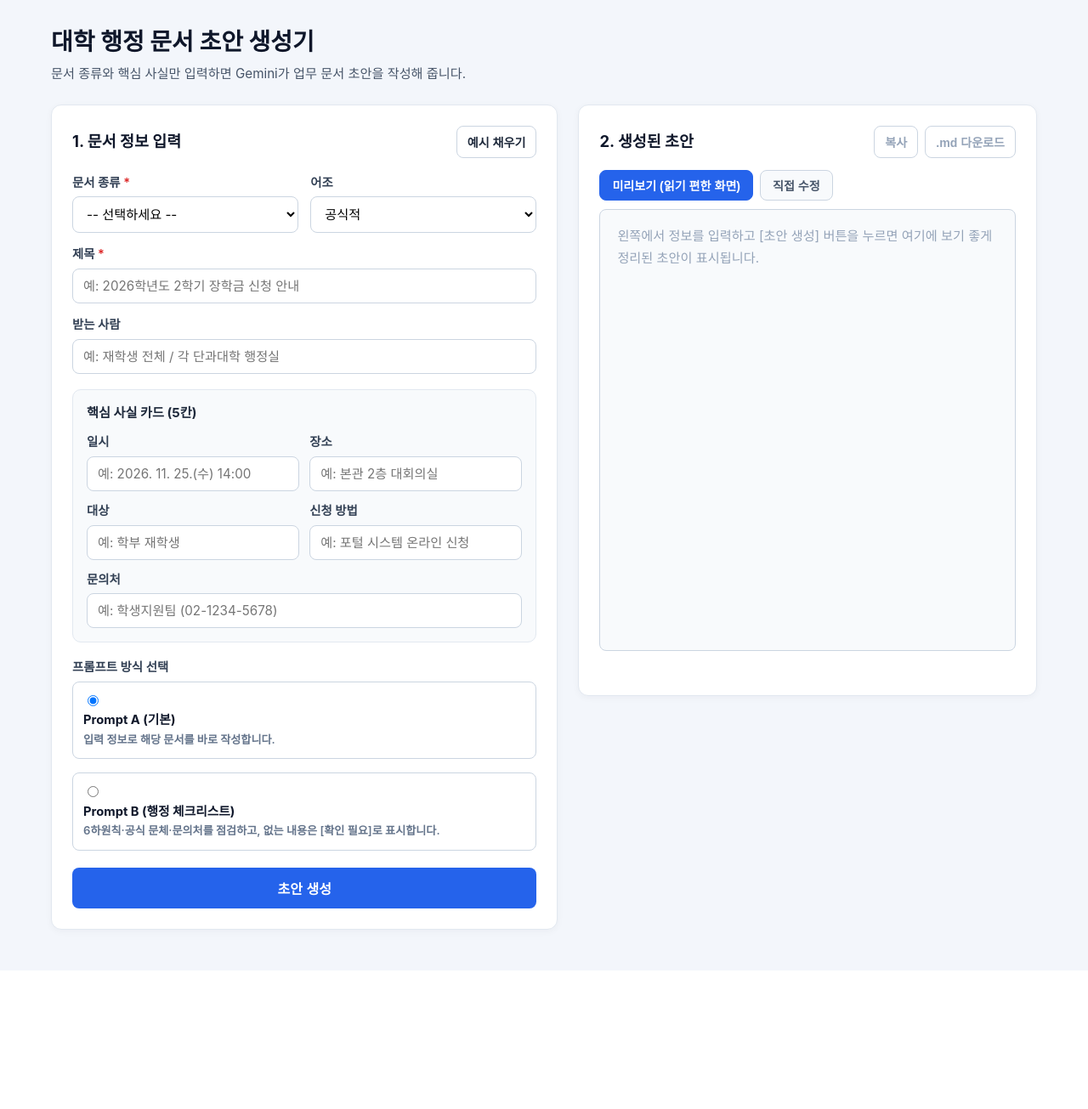
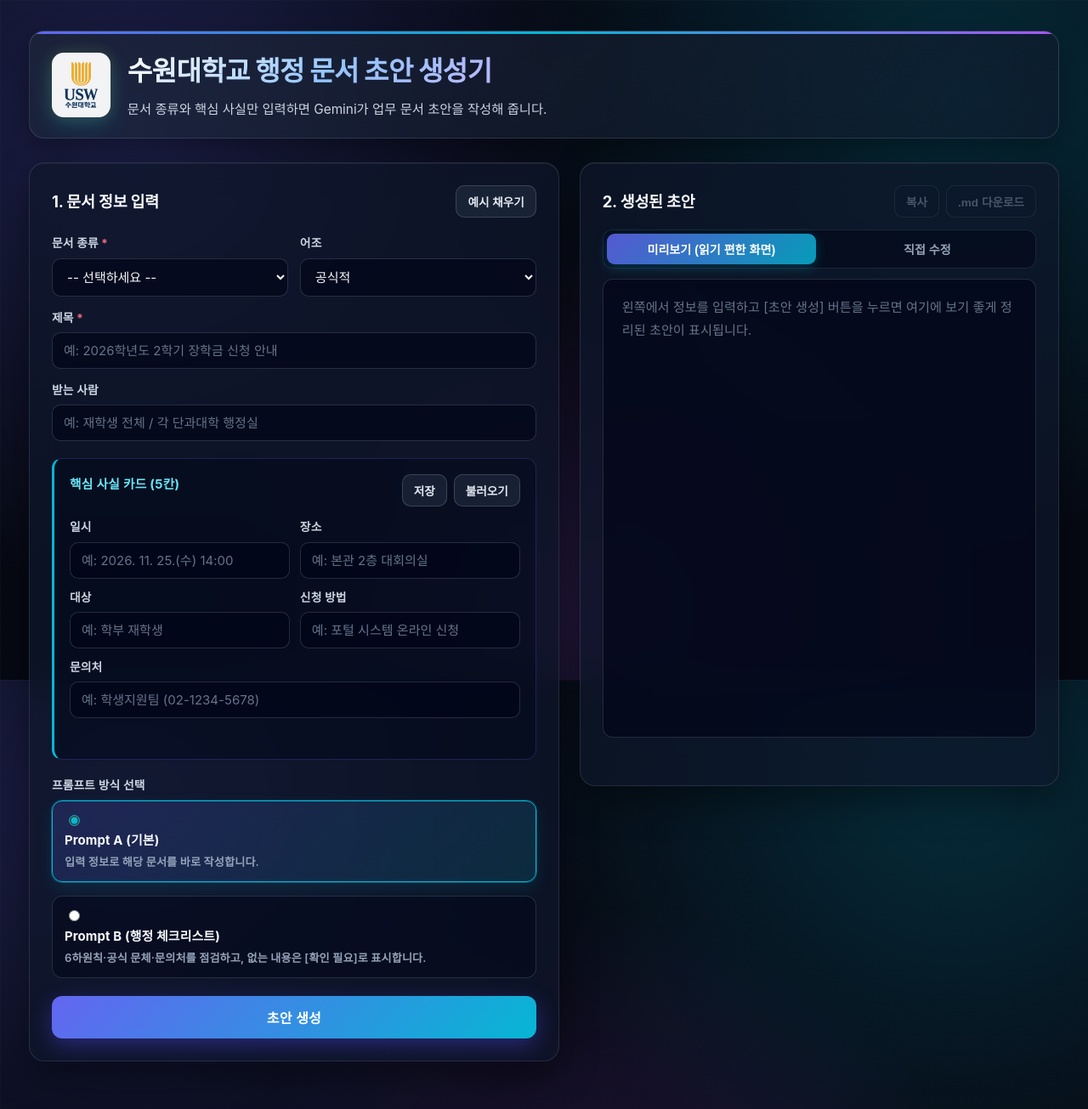
Before and after one commit to woodongho/doc-draft-builder1, a Flask app: page / in a window 1280 px wide. Shown: the whole page at 85% size. Before the commit the page ends 1102 px from the top, so only its background shows below. Run offline with Flask 3, Linux system fonts and the light colour scheme; some libraries are stand-ins or nearby versions.

Commit message:
Upgrade UI with Aurora theme, Suwon Univ logo, and localStorage fact card

```diff
--- a/static/css/style.css
+++ b/static/css/style.css
@@ -2,34 +2,103 @@
   box-sizing: border-box;
 }
 
+:root {
+  --bg-base: #060913;
+  --glass-bg: rgba(15, 23, 42, 0.72);
+  --glass-border: rgba(148, 163, 184, 0.18);
+  --input-bg: rgba(2, 6, 23, 0.65);
+  --text-main: #f1f5f9;
+  --text-muted: #94a3b8;
+  --accent-indigo: #6366f1;
+  --accent-cyan: #06b6d4;
+  --accent-violet: #a855f7;
+}
+
 body {
   margin: 0;
+  min-height: 100vh;
   font-family: "Pretendard", "Malgun Gothic", -apple-system, BlinkMacSystemFont, sans-serif;
-  background-color: #f3f6fb;
-  color: #1e293b;
-  line-height: 1.5;
+  color: var(--text-main);
+  line-height: 1.55;
+  background-color: var(--bg-base);
+  background-image:
+    radial-gradient(circle at 12% 18%, rgba(99, 102, 241, 0.24) 0%, transparent 42%),
+    radial-gradient(circle at 88% 14%, rgba(6, 182, 212, 0.2) 0%, transparent 40%),
+    radial-gradient(circle at 55% 90%, rgba(168, 85, 247, 0.18) 0%, transparent 45%),
+    linear-gradient(rgba(148, 163, 184, 0.04) 1px, transparent 1px),
+    linear-gradient(90deg, rgba(148, 163, 184, 0.04) 1px, transparent 1px);
+  background-size: 100% 100%, 100% 100%, 100% 100%, 36px 36px, 36px 36px;
+  background-attachment: fixed;
 }
 
 .container {
-  max-width: 1200px;
+  max-width: 1260px;
   margin: 0 auto;
-  padding: 28px 20px 48px;
+  padding: 36px 24px 56px;
 }
 
 .header {
-  margin-bottom: 24px;
+  margin-bottom: 28px;
+  padding: 22px 26px;
+  border-radius: 18px;
+  background: linear-gradient(135deg, rgba(30, 41, 59, 0.65), rgba(15, 23, 42, 0.55));
+  border: 1px solid rgba(148, 163, 184, 0.2);
+  backdrop-filter: blur(16px);
+  box-shadow: 0 12px 36px rgba(0, 0, 0, 0.35), inset 0 1px 0 rgba(255, 255, 255, 0.08);
+  position: relative;
+  overflow: hidden;
+}
+
+.header::before {
+  content: "";
+  position: absolute;
+  top: 0;
+  left: 0;
+  right: 0;
+  height: 3px;
+  background: linear-gradient(90deg, var(--accent-indigo), var(--accent-cyan), var(--accent-violet));
+}
+
+.header-brand {
+  display: flex;
+  align-items: center;
+  gap: 20px;
+}
+
+.logo-badge {
+  flex-shrink: 0;
+  display: flex;
+  align-items: center;
+  justify-content: center;
+  padding: 10px 14px;
+  border-radius: 14px;
+  background: rgba(255, 255, 255, 0.95);
+  border: 1px solid rgba(255, 255, 255, 0.6);
+  box-shadow: 0 8px 24px rgba(6, 182, 212, 0.25), 0 0 18px rgba(250, 204, 21, 0.15);
+}
+
+.brand-logo {
+  display: block;
+  height: 54px;
+  width: auto;
+  object-fit: contain;
 }
 
 .header h1 {
-  margin: 0 0 6px;
-  font-size: 1.75rem;
-  color: #0f172a;
+  margin: 0 0 8px;
+  font-size: 2rem;
+  font-weight: 800;
+  letter-spacing: -0.02em;
+  background: linear-gradient(135deg, #ffffff 0%, #93c5fd 48%, #c4b5fd 100%);
+  -webkit-background-clip: text;
+  background-clip: text;
+  color: transparent;
 }
 
 .subtitle {
   margin: 0;
-  color: #475569;
-  font-size: 0.95rem;
+  color: #cbd5e1;
+  font-size: 0.96rem;
 }
 
 .main-grid {
@@ -40,24 +109,27 @@ body {
 }
 
 .card {
-  background-color: #ffffff;
-  border: 1px solid #e2e8f0;
-  border-radius: 12px;
-  padding: 24px;
-  box-shadow: 0 2px 8px rgba(15, 23, 42, 0.04);
+  background: var(--glass-bg);
+  border: 1px solid var(--glass-border);
+  border-radius: 18px;
+  padding: 26px;
+  backdrop-filter: blur(20px);
+  box-shadow: 0 18px 44px rgba(0, 0, 0, 0.4), inset 0 1px 0 rgba(255, 255, 255, 0.06);
 }
 
 .card h2 {
   margin: 0 0 18px;
   font-size: 1.15rem;
-  color: #0f172a;
+  font-weight: 700;
+  color: #f8fafc;
+  letter-spacing: -0.01em;
 }
 
 .card-header {
   display: flex;
   justify-content: space-between;
   align-items: center;
-  margin-bottom: 18px;
+  margin-bottom: 20px;
   gap: 12px;
 }
 
@@ -72,52 +144,67 @@ body {
 }
 
 .form-group {
-  margin-bottom: 14px;
+  margin-bottom: 15px;
 }
 
 .form-group label {
   display: block;
   margin-bottom: 6px;
   font-weight: 600;
-  font-size: 0.9rem;
-  color: #334155;
+  font-size: 0.86rem;
+  color: #cbd5e1;
+  letter-spacing: 0.01em;
 }
 
 .required {
-  color: #dc2626;
+  color: #fb7185;
 }
 
 input[type="text"],
 select {
   width: 100%;
-  padding: 10px 12px;
-  border: 1px solid #cbd5e1;
-  border-radius: 8px;
-  font-size: 0.95rem;
+  padding: 11px 13px;
+  border: 1px solid rgba(148, 163, 184, 0.24);
+  border-radius: 10px;
+  font-size: 0.94rem;
   font-family: inherit;
-  background-color: #ffffff;
-  transition: border-color 0.15s ease, box-shadow 0.15s ease;
+  background-color: var(--input-bg);
+  color: #f8fafc;
+  transition: border-color 0.2s ease, box-shadow 0.2s ease, background-color 0.2s ease;
+}
+
+input[type="text"]::placeholder {
+  color: #64748b;
+}
+
+select option {
+  background-color: #0f172a;
+  color: #f8fafc;
 }
 
 input[type="text"]:focus,
 select:focus {
   outline: none;
-  border-color: #2563eb;
-  box-shadow: 0 0 0 3px rgba(37, 99, 235, 0.12);
+  border-color: var(--accent-cyan);
+  background-color: rgba(2, 6, 23, 0.85);
+  box-shadow: 0 0 0 3px rgba(6, 182, 212, 0.2), 0 0 16px rgba(99, 102, 241, 0.2);
 }
 
 .facts-section {
-  margin: 18px 0;
-  padding: 16px;
-  background-color: #f8fafc;
-  border: 1px solid #e2e8f0;
-  border-radius: 10px;
+  margin: 20px 0;
+  padding: 18px;
+  background: rgba(2, 6, 23, 0.42);
+  border: 1px solid rgba(99, 102, 241, 0.25);
+  border-left: 3px solid var(--accent-cyan);
+  border-radius: 12px;
 }
 
 .facts-section h3 {
-  margin: 0 0 12px;
-  font-size: 0.95rem;
-  color: #1e293b;
+  margin: 0 0 14px;
+  font-size: 0.92rem;
+  font-weight: 700;
+  color: #67e8f9;
+  letter-spacing: 0.02em;
 }
 
 .facts-grid {
@@ -142,68 +229,85 @@ select:focus {
 .radio-card {
   display: flex;
   align-items: flex-start;
-  gap: 10px;
-  padding: 12px;
-  border: 1px solid #cbd5e1;
-  border-radius: 8px;
+  gap: 12px;
+  padding: 13px 14px;
+  border: 1px solid rgba(148, 163, 184, 0.22);
+  border-radius: 12px;
   cursor: pointer;
-  background-color: #ffffff;
-  transition: border-color 0.15s ease, background-color 0.15s ease;
+  background-color: rgba(2, 6, 23, 0.45);
+  transition: border-color 0.2s ease, background-color 0.2s ease, box-shadow 0.2s ease, transform 0.15s ease;
 }
 
 .radio-card:hover {
-  border-color: #93c5fd;
-  background-color: #f8fafc;
+  border-color: rgba(103, 232, 249, 0.5);
+  background-color: rgba(15, 23, 42, 0.75);
+  transform: translateY(-1px);
+}
+
+.radio-card:has(input:checked) {
+  border-color: var(--accent-cyan);
+  background: linear-gradient(135deg, rgba(99, 102, 241, 0.18), rgba(6, 182, 212, 0.14));
+  box-shadow: 0 0 0 1px rgba(6, 182, 212, 0.35), 0 8px 20px rgba(6, 182, 212, 0.12);
 }
 
 .radio-card input[type="radio"] {
   margin-top: 3px;
+  accent-color: var(--accent-cyan);
 }
 
 .radio-card strong {
   display: block;
-  font-size: 0.92rem;
-  color: #0f172a;
+  font-size: 0.93rem;
+  color: #f8fafc;
 }
 
 .radio-desc {
   display: block;
   font-size: 0.82rem;
-  color: #64748b;
-  margin-top: 2px;
+  color: var(--text-muted);
+  margin-top: 3px;
 }
 
 .alert-error {
   margin-bottom: 14px;
   padding: 12px 14px;
-  border-radius: 8px;
-  background-color: #fef2f2;
-  border: 1px solid #fecaca;
-  color: #b91c1c;
+  border-radius: 10px;
+  background-color: rgba(127, 29, 29, 0.45);
+  border: 1px solid rgba(251, 113, 133, 0.5);
+  color: #fecdd3;
   font-size: 0.9rem;
   font-weight: 500;
 }
 
 .btn-primary {
   width: 100%;
-  padding: 12px 16px;
+  padding: 13px 18px;
   border: none;
-  border-radius: 8px;
-  background-color: #2563eb;
+  border-radius: 12px;
+  background: linear-gradient(135deg, var(--accent-indigo) 0%, var(--accent-cyan) 100%);
   color: #ffffff;
   font-size: 1rem;
-  font-weight: 600;
+  font-weight: 700;
+  letter-spacing: 0.01em;
   cursor: pointer;
-  transition: background-color 0.15s ease;
+  box-shadow: 0 8px 24px rgba(79, 70, 229, 0.4);
+  transition: transform 0.15s ease, box-shadow 0.2s ease, filter 0.2s ease;
 }
 
 .btn-primary:hover:not(:disabled) {
-  background-color: #1d4ed8;
+  transform: translateY(-1px);
+  filter: brightness(1.08);
+  box-shadow: 0 12px 28px rgba(6, 182, 212, 0.4);
+}
+
+.btn-primary:active:not(:disabled) {
+  transform: translateY(0);
 }
 
 .btn-primary:disabled {
-  background-color: #93c5fd;
+  opacity: 0.55;
   cursor: not-allowed;
+  box-shadow: none;
 }
 
 .result-card {
@@ -229,23 +333,27 @@ select:focus {
 }
 
 .btn-secondary {
-  padding: 8px 12px;
-  border: 1px solid #cbd5e1;
-  border-radius: 8px;
-  background-color: #ffffff;
-  color: #1e293b;
-  font-size: 0.88rem;
+  padding: 8px 13px;
+  border: 1px solid rgba(148, 163, 184, 0.28);
+  border-radius: 10px;
+  background-color: rgba(30, 41, 59, 0.75);
+  color: #e2e8f0;
+  font-size: 0.85rem;
   font-weight: 600;
   cursor: pointer;
-  transition: background-color 0.15s ease;
+  transition: border-color 0.2s ease, background-color 0.2s ease, transform 0.15s ease;
 }
 
 .btn-secondary:hover:not(:disabled) {
-  background-color: #f1f5f9;
+  background-color: rgba(51, 65, 85, 0.9);
+  border-color: rgba(103, 232, 249, 0.55);
+  transform: translateY(-1px);
 }
 
 .btn-secondary:disabled {
-  color: #94a3b8;
+  color: #475569;
+  border-color: rgba(148, 163, 184, 0.12);
+  background-color: rgba(15, 23, 42, 0.45);
   cursor: not-allowed;
 }
 
@@ -282,79 +393,100 @@ select:focus {
   }
 }
 
+.view-tabs {
+  display: flex;
+  gap: 8px;
+  margin-bottom: 12px;
+  padding: 4px;
+  background-color: rgba(2, 6, 23, 0.55);
+  border: 1px solid rgba(148, 163, 184, 0.16);
+  border-radius: 12px;
+}
+
+.tab-btn {
+  flex: 1;
+  padding: 8px 14px;
+  border: none;
+  border-radius: 9px;
+  background-color: transparent;
+  color: #94a3b8;
+  font-size: 0.88rem;
+  font-weight: 600;
+  cursor: pointer;
+  transition: all 0.2s ease;
+}
+
+.tab-btn:hover:not(.active) {
+  color: #e2e8f0;
+}
+
+.tab-btn.active {
+  background: linear-gradient(135deg, rgba(99, 102, 241, 0.85), rgba(6, 182, 212, 0.85));
+  color: #ffffff;
+  box-shadow: 0 4px 14px rgba(6, 182, 212, 0.25);
+}
+
 .draft-output {
   width: 100%;
-  min-height: 520px;
-  padding: 14px;
-  border: 1px solid #cbd5e1;
-  border-radius: 8px;
+  min-height: 540px;
+  padding: 16px;
+  border: 1px solid rgba(148, 163, 184, 0.24);
+  border-radius: 12px;
   font-family: inherit;
   font-size: 0.94rem;
-  line-height: 1.65;
+  line-height: 1.7;
   resize: vertical;
-  background-color: #ffffff;
-  color: #0f172a;
+  background-color: rgba(2, 6, 23, 0.72);
+  color: #f1f5f9;
 }
 
 .draft-output:focus {
   outline: none;
-  border-color: #2563eb;
-  box-shadow: 0 0 0 3px rgba(37, 99, 235, 0.12);
-}
-
-.view-tabs {
-  display: flex;
-  gap: 8px;
-  margin-bottom: 10px;
-}
-
-.tab-btn {
-  padding: 7px 14px;
-  border: 1px solid #cbd5e1;
-  border-radius: 8px;
-  background-color: #f8fafc;
-  color: #475569;
-  font-size: 0.88rem;
-  font-weight: 600;
-  cursor: pointer;
-  transition: all 0.15s ease;
-}
-
-.tab-btn.active {
-  background-color: #2563eb;
-  border-color: #2563eb;
-  color: #ffffff;
+  border-color: var(--accent-cyan);
+  box-shadow: 0 0 0 3px rgba(6, 182, 212, 0.2);
 }
 
 .draft-preview {
   width: 100%;
-  min-height: 520px;
-  max-height: 680px;
+  min-height: 540px;
+  max-height: 700px;
   overflow-y: auto;
-  padding: 18px 20px;
-  border: 1px solid #cbd5e1;
-  border-radius: 8px;
-  background-color: #f8fafc;
-  color: #0f172a;
+  padding: 20px 22px;
+  border: 1px solid rgba(148, 163, 184, 0.22);
+  border-radius: 12px;
+  background-color: rgba(2, 6, 23, 0.65);
+  color: #e2e8f0;
   font-size: 0.95rem;
-  line-height: 1.7;
+  line-height: 1.75;
 }
 
-.draft-preview[hidden],
-.draft-output[hidden] {
-  display: none;
+.draft-preview::-webkit-scrollbar,
+.draft-output::-webkit-scrollbar {
+  width: 8px;
+}
+
+.draft-preview::-webkit-scrollbar-track,
+.draft-output::-webkit-scrollbar-track {
+  background: rgba(15, 23, 42, 0.4);
+  border-radius: 8px;
+}
+
+.draft-preview::-webkit-scrollbar-thumb,
+.draft-output::-webkit-scrollbar-thumb {
+  background: rgba(148, 163, 184, 0.3);
+  border-radius: 8px;
 }
 
 .preview-placeholder {
   margin: 0;
-  color: #94a3b8;
+  color: #64748b;
 }
 
 .draft-preview h1,
 .draft-preview h2,
 .draft-preview h3 {
-  margin: 16px 0 8px;
-  color: #0f172a;
+  margin: 18px 0 8px;
+  color: #f8fafc;
   line-height: 1.35;
 }
 
@@ -416,28 +555,30 @@ select:focus {
 
 .draft-preview th,
 .draft-preview td {
-  border: 1px solid #cbd5e1;
+  border: 1px solid rgba(148, 163, 184, 0.25);
   padding: 8px 10px;
   text-align: left;
 }
 
 .draft-preview th {
-  background-color: #e2e8f0;
+  background-color: rgba(99, 102, 241, 0.22);
+  color: #f8fafc;
   font-weight: 600;
 }
 
 .draft-preview code {
-  padding: 2px 5px;
-  border-radius: 4px;
-  background-color: #e2e8f0;
+  padding: 2px 6px;
+  border-radius: 5px;
+  background-color: rgba(148, 163, 184, 0.2);
+  color: #a5f3fc;
   font-size: 0.88em;
 }
 
 .copy-feedback {
-  margin: 8px 0 0;
+  margin: 10px 0 0;
   min-height: 20px;
   font-size: 0.86rem;
-  color: #15803d;
+  color: #34d399;
   font-weight: 500;
 }
 
--- a/static/js/app.js
+++ b/static/js/app.js
@@ -19,9 +19,13 @@ document.addEventListener("DOMContentLoaded", () => {
   const previewTabBtn = document.getElementById("previewTabBtn");
   const editTabBtn = document.getElementById("editTabBtn");
   const fillSampleBtn = document.getElementById("fillSampleBtn");
+  const saveFactsBtn = document.getElementById("saveFactsBtn");
+  const loadFactsBtn = document.getElementById("loadFactsBtn");
+  const factsFeedback = document.getElementById("factsFeedback");
   const copyBtn = document.getElementById("copyBtn");
   const downloadBtn = document.getElementById("downloadBtn");
   const copyFeedback = document.getElementById("copyFeedback");
+  const FACTS_STORAGE_KEY = "docDraftFactCard";
 
   function escapeHtml(text) {
     return text
@@ -204,6 +208,52 @@ document.addEventListener("DOMContentLoaded", () => {
     factContact.value = "학생지원팀 장학 담당자 (02-1234-5678)";
   });
 
+  function getFactsData() {
+    return {
+      date_time: factDateTime.value.trim(),
+      location: factLocation.value.trim(),
+      target: factTarget.value.trim(),
+      how_to_apply: factHowToApply.value.trim(),
+      contact: factContact.value.trim(),
+    };
+  }
+
+  function saveFactsToStorage() {
+    try {
+      localStorage.setItem(FACTS_STORAGE_KEY, JSON.stringify(getFactsData()));
+      return true;
+    } catch (error) {
+      return false;
+    }
+  }
+
+  saveFactsBtn.addEventListener("click", () => {
+    if (saveFactsToStorage()) {
+      factsFeedback.textContent = "사실 카드가 브라우저에 저장되었습니다.";
+    } else {
+      factsFeedback.textContent = "브라우저 저장소에 접근할 수 없습니다.";
+    }
+  });
+
+  loadFactsBtn.addEventListener("click", () => {
+    try {
+      const saved = localStorage.getItem(FACTS_STORAGE_KEY);
+      if (!saved) {
+        factsFeedback.textContent = "저장된 사실 카드가 아직 없습니다.";
+        return;
+      }
+      const facts = JSON.parse(saved);
+      factDateTime.value = facts.date_time || "";
+      factLocation.value = facts.location || "";
+      factTarget.value = facts.target || "";
+      factHowToApply.value = facts.how_to_apply || "";
+      factContact.value = facts.contact || "";
+      factsFeedback.textContent = "저장된 사실 카드를 불러왔습니다.";
+    } catch (error) {
+      factsFeedback.textContent = "저장된 사실 카드를 불러오지 못했습니다.";
+    }
+  });
+
   function showError(message) {
     errorMessage.textContent = message;
     errorMessage.hidden = false;
@@ -244,19 +294,16 @@ document.addEventListener("DOMContentLoaded", () => {
     const selectedPrompt = document.querySelector('input[name="prompt_type"]:checked');
     const promptType = selectedPrompt ? selectedPrompt.value : "A";
 
+    const factsData = getFactsData();
+    saveFactsToStorage();
+
     const payload = {
       doc_type: docType,
       title: title,
       recipient: recipientInput.value.trim(),
       tone: toneInput.value,
       prompt_type: promptType,
-      facts: {
-        date_time: factDateTime.value.trim(),
-        location: factLocation.value.trim(),
-        target: factTarget.value.trim(),
-        how_to_apply: factHowToApply.value.trim(),
-        contact: factContact.value.trim(),
-      },
+      facts: factsData,
     };
 
     setLoading(true);
--- a/templates/index.html
+++ b/templates/index.html
@@ -3,14 +3,22 @@
 <head>
   <meta charset="UTF-8">
   <meta name="viewport" content="width=device-width, initial-scale=1.0">
-  <title>대학 행정 문서 초안 생성기</title>
+  <title>수원대학교 행정 문서 초안 생성기</title>
+  <link rel="icon" type="image/png" href="{{ url_for('static', filename='images/suwon-logo.png') }}">
   <link rel="stylesheet" href="{{ url_for('static', filename='css/style.css') }}">
 </head>
 <body>
   <div class="container">
     <header class="header">
-      <h1>대학 행정 문서 초안 생성기</h1>
-      <p class="subtitle">문서 종류와 핵심 사실만 입력하면 Gemini가 업무 문서 초안을 작성해 줍니다.</p>
+      <div class="header-brand">
+        <div class="logo-badge">
+          <img src="{{ url_for('static', filename='images/suwon-logo.png') }}" alt="수원대학교 로고" class="brand-logo">
+        </div>
+        <div class="header-text">
+          <h1>수원대학교 행정 문서 초안 생성기</h1>
+          <p class="subtitle">문서 종류와 핵심 사실만 입력하면 Gemini가 업무 문서 초안을 작성해 줍니다.</p>
+        </div>
+      </div>
     </header>
 
     <main class="main-grid">
@@ -54,7 +62,13 @@
           </div>
 
           <div class="facts-section">
-            <h3>핵심 사실 카드 (5칸)</h3>
+            <div class="result-header">
+              <h3>핵심 사실 카드 (5칸)</h3>
+              <div class="result-actions">
+                <button type="button" id="saveFactsBtn" class="btn-secondary">저장</button>
+                <button type="button" id="loadFactsBtn" class="btn-secondary">불러오기</button>
+              </div>
+            </div>
             <div class="facts-grid">
               <div class="form-group">
                 <label for="factDateTime">일시</label>
@@ -81,6 +95,7 @@
                 <input type="text" id="factContact" name="contact" placeholder="예: 학생지원팀 (02-1234-5678)">
               </div>
             </div>
+            <p id="factsFeedback" class="copy-feedback" aria-live="polite"></p>
           </div>
 
           <div class="form-group">
```
Also changed, not shown: other parts of static/css/style.css (+28 -18 lines), static/images/suwon-logo.png (added).
